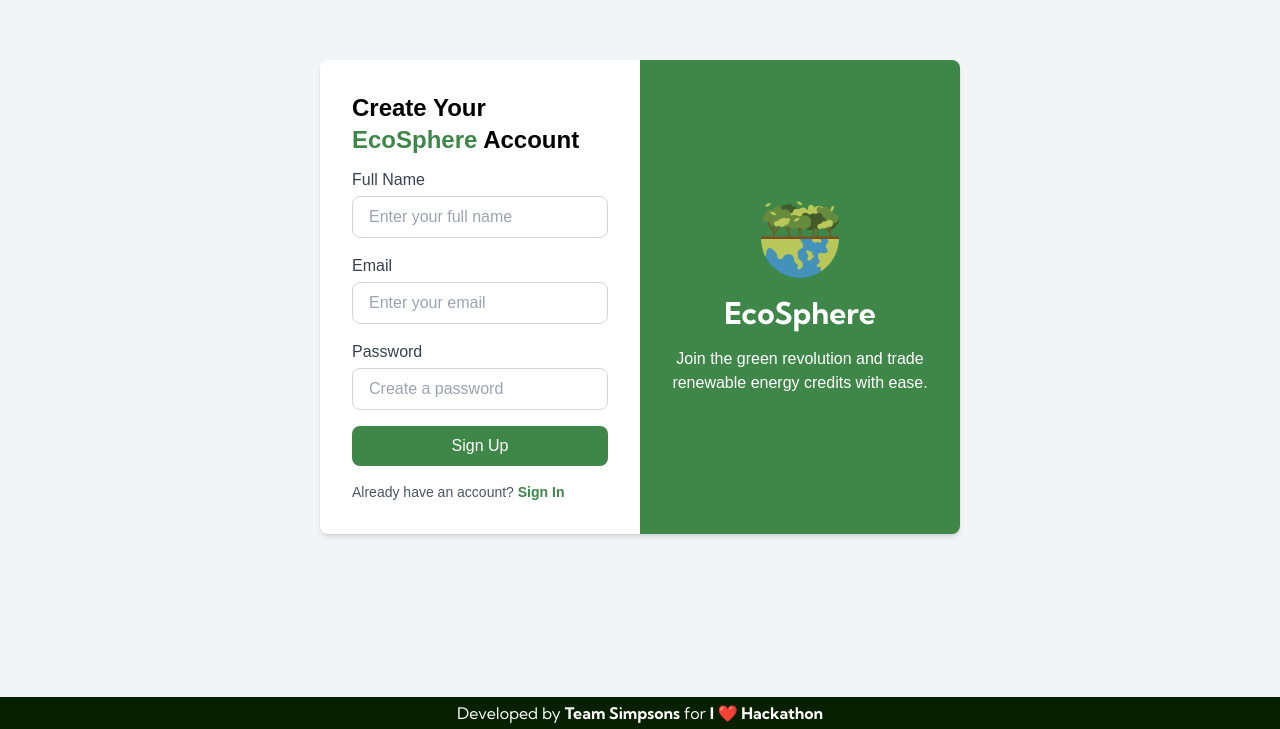
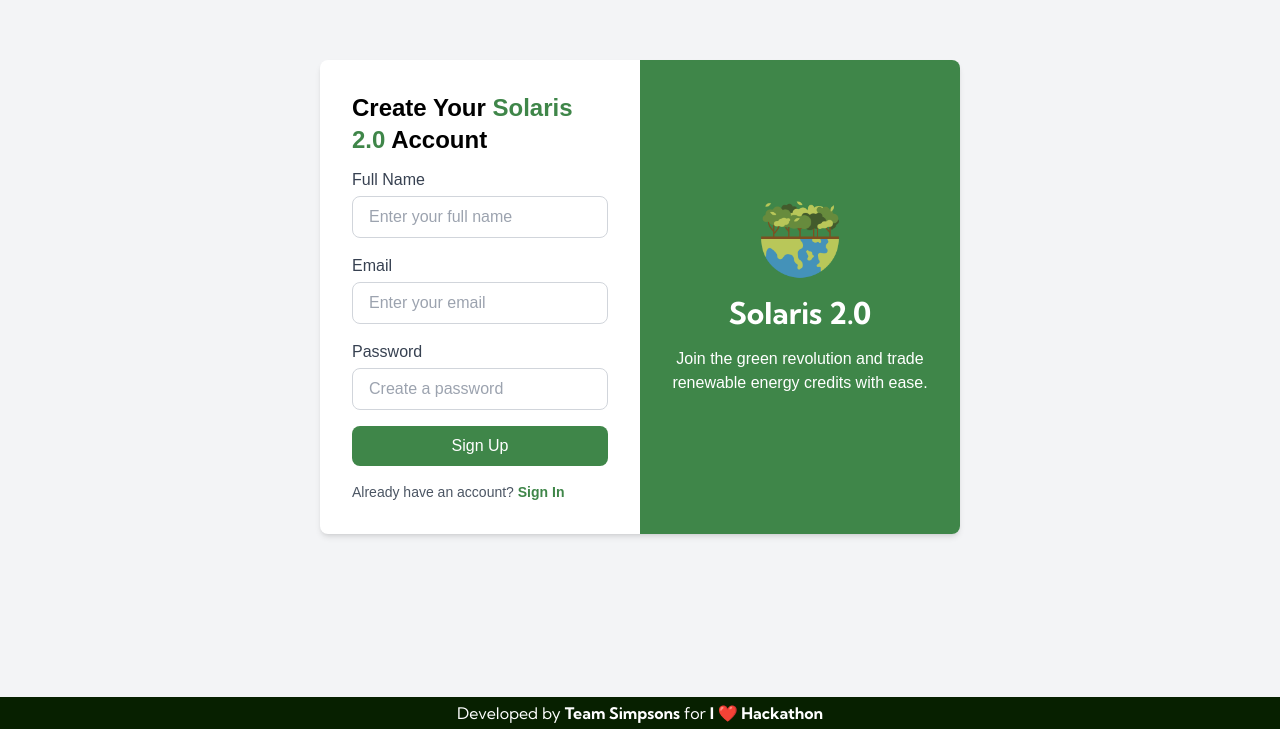
Before and after one commit to fromjyce/Solaris-3.0, a Next.js app in the folder frontend/: page /sign-up in a window 1280 px wide. Shown: the part 103-832 px from the top of the page. Built offline with nearby package versions, Linux system fonts and the light colour scheme; a web font is replaced by a local one.

Commit message:
changed the name

```diff
--- a/frontend/pages/sign-up.js
+++ b/frontend/pages/sign-up.js
@@ -7,14 +7,14 @@ export default function SignUp() {
   return (
     <>
       <Head>
-        <title>Sign Up | EcoSphere</title>
+        <title>Sign Up | Solaris 2.0</title>
       </Head>
       <div className="h-screen flex items-center justify-center bg-gray-100">
         <div className="bg-white shadow-md rounded-lg flex w-3/4 lg:w-1/2">
           <div className="w-1/2 p-8">
             <h2 className="text-2xl font-bold mb-3 gabarito">Create Your{" "}
               <Link href="/" className="text-[#3f8649ff] font-bold hover:underline hover:text-[#52925b]">
-                EcoSphere
+                Solaris 2.0
               </Link> {" "} Account
             </h2>
             <form className="space-y-4 afacad">
@@ -68,7 +68,7 @@ export default function SignUp() {
               className="mb-4"
               priority
             />
-            <h2 className="text-3xl font-bold kumbhSans">EcoSphere</h2>
+            <h2 className="text-3xl font-bold kumbhSans">Solaris 2.0</h2>
             <p className="text-center mt-4 gabarito">
               Join the green revolution and trade renewable energy credits with ease.
             </p>
```
